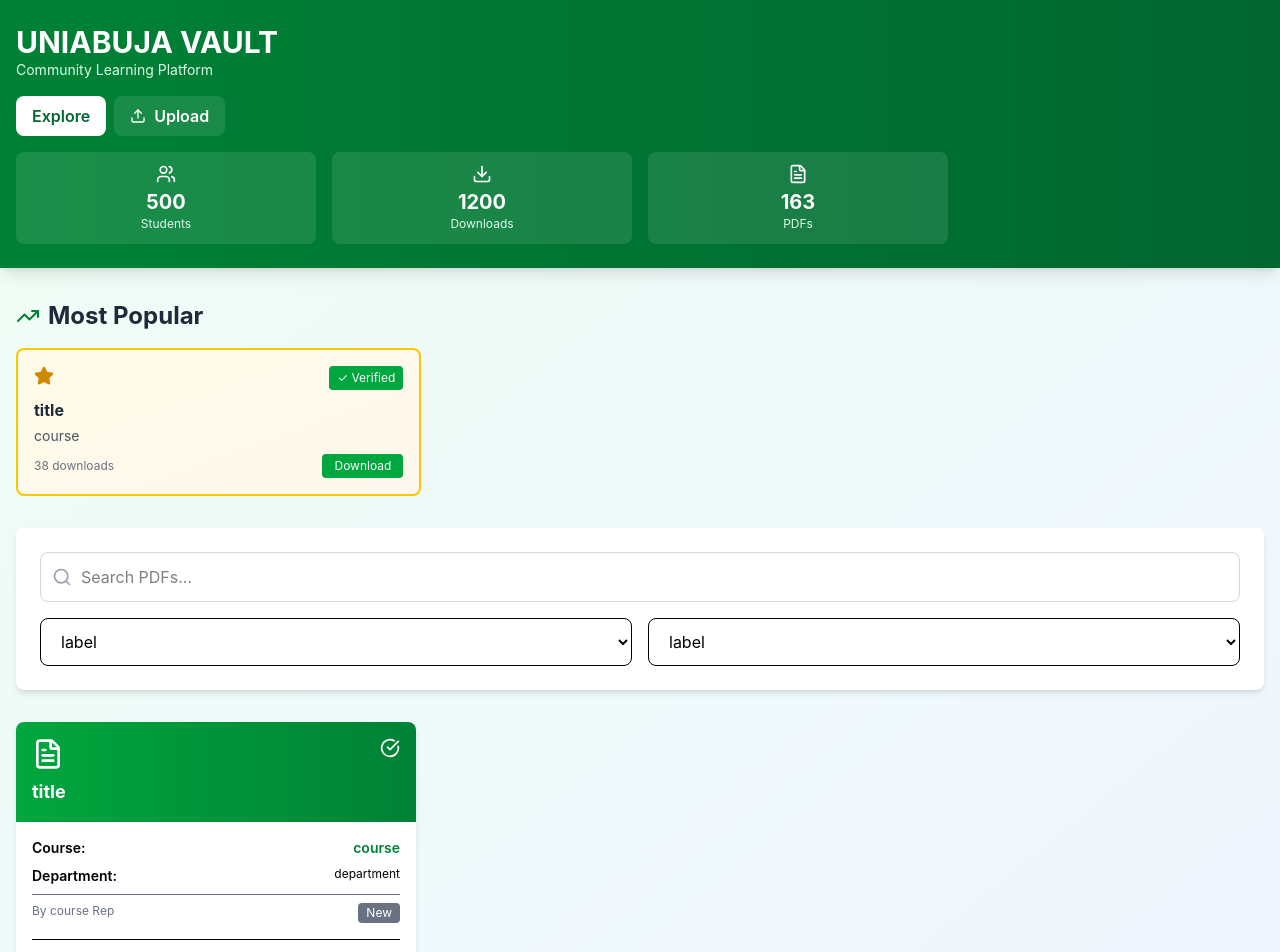
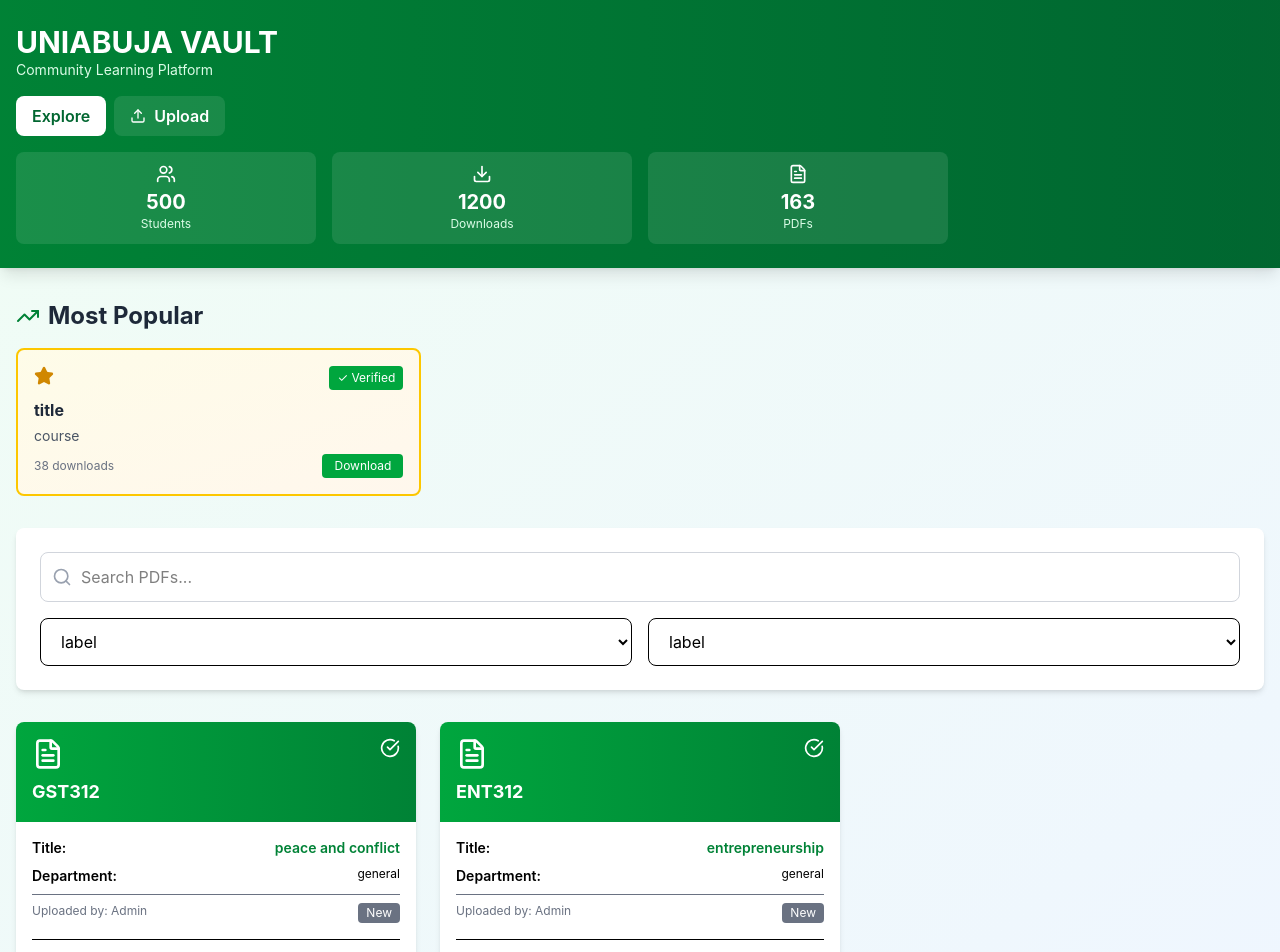
Before and after one commit to Giva7/uniabuja-pdf, a React (Vite) app in the folder uniabuja-vault/: page / in a window 1280 px wide. Shown: the top 952 px of the page. Built offline with nearby package versions, Linux system fonts and the light colour scheme.

Commit message:
rendered pdfgrid with data.ts

```diff
--- /dev/null
+++ b/uniabuja-vault/src/components/Data.ts
@@ -0,0 +1,31 @@
+
+export interface CourseTypes{
+    key: string;
+    code: string;
+    title: string;
+    department:string;
+    downloadCount: number;
+    uploadedBy: string;
+
+}
+
+
+
+export const data: CourseTypes[] = [
+    {
+        key: crypto.randomUUID(),
+        code :'GST312',
+        title: 'peace and conflict',
+        department: 'general',
+        downloadCount: 0,
+        uploadedBy: 'Admin'
+    },
+    {
+        key: crypto.randomUUID(),
+        code :'ENT312',
+        title: 'entrepreneurship',
+        department: 'general',
+        downloadCount: 0,
+        uploadedBy: 'Admin'
+    }
+]
--- a/uniabuja-vault/src/components/HomePage.tsx
+++ b/uniabuja-vault/src/components/HomePage.tsx
@@ -2,8 +2,12 @@
 import { Featured } from "./Featured"
 import { SearchFunction } from "./SearchFunction"
 import { PdfGrid } from "./PdfGrid"
+import { useState } from "react";
+import { data } from "./Data"
+import type { CourseTypes } from "./Data"
 
 export function HomePage(){
+    const [courses, setCourses] = useState<CourseTypes[]>(data);
     return(
 
         <div
@@ -14,9 +18,9 @@
             <main className="max-w-7xl mx-auto px-4 py-8">
                <Featured />
 
-               <SearchFunction />
+               <SearchFunction  />
 
-               <PdfGrid />
+               <PdfGrid courses ={courses} />
 
             </main>
         </div>
--- a/uniabuja-vault/src/components/PdfGrid.tsx
+++ b/uniabuja-vault/src/components/PdfGrid.tsx
@@ -1,11 +1,15 @@
 import { CheckCircle, Download, FileText, Eye } from "lucide-react";
+import type { CourseTypes } from "./Data"
 
 
-export function PdfGrid(){
+export function PdfGrid({ courses }: { courses: CourseTypes[] }){
+
+
     return(
          <div className="grid grid-cols-1 md:grid-cols-3 gap-6">
-
-                <div  className="bg-white rounded-lg shadow-md overflow-hidden">
+          {courses.map((course: CourseTypes )=>{
+            return(
+              <div  className="bg-white rounded-lg shadow-md overflow-hidden">
                   <div className="bg-linear-to-r from-green-600 to-green-700 text-white p-4">
                     <div className="flex justify-between mb-2">
                       <FileText className="w-8 h-8" />
@@ -13,21 +17,21 @@
                         <CheckCircle className="w-5 h-5" />
 
                     </div>
-                    <h3 className="font-bold text-lg line-clamp-2">title</h3>
+                    <h3 className="font-bold text-lg line-clamp-2">{course.code}</h3>
                   </div>
 
                   <div className="p-4">
                     <div className="space-y-2 text-sm mb-4">
                       <div className="flex justify-between">
-                        <span className="font-semibold">Course:</span>
-                        <span className="text-green-700 font-semibold">course</span>
+                        <span className="font-semibold">Title:</span>
+                        <span className="text-green-700 font-semibold">{course.title}</span>
                       </div>
                       <div className="flex justify-between">
                         <span className="font-semibold">Department:</span>
-                        <span className="text-xs">department</span>
+                        <span className="text-xs">{course.department}</span>
                       </div>
                       <div className="flex justify-between text-xs text-gray-500 pt-2 border-t">
-                        <span>By course Rep</span>
+                        <span>Uploaded by: {course.uploadedBy}</span>
                         <span className="text-white px-2 py-0.5 rounded text-xs bg-gray-500">
                             New
                         </span>
@@ -51,6 +55,11 @@
                   </div>
                 </div>
 
+            )
+          })}
+
+
+
             </div>
     )
 }
```
